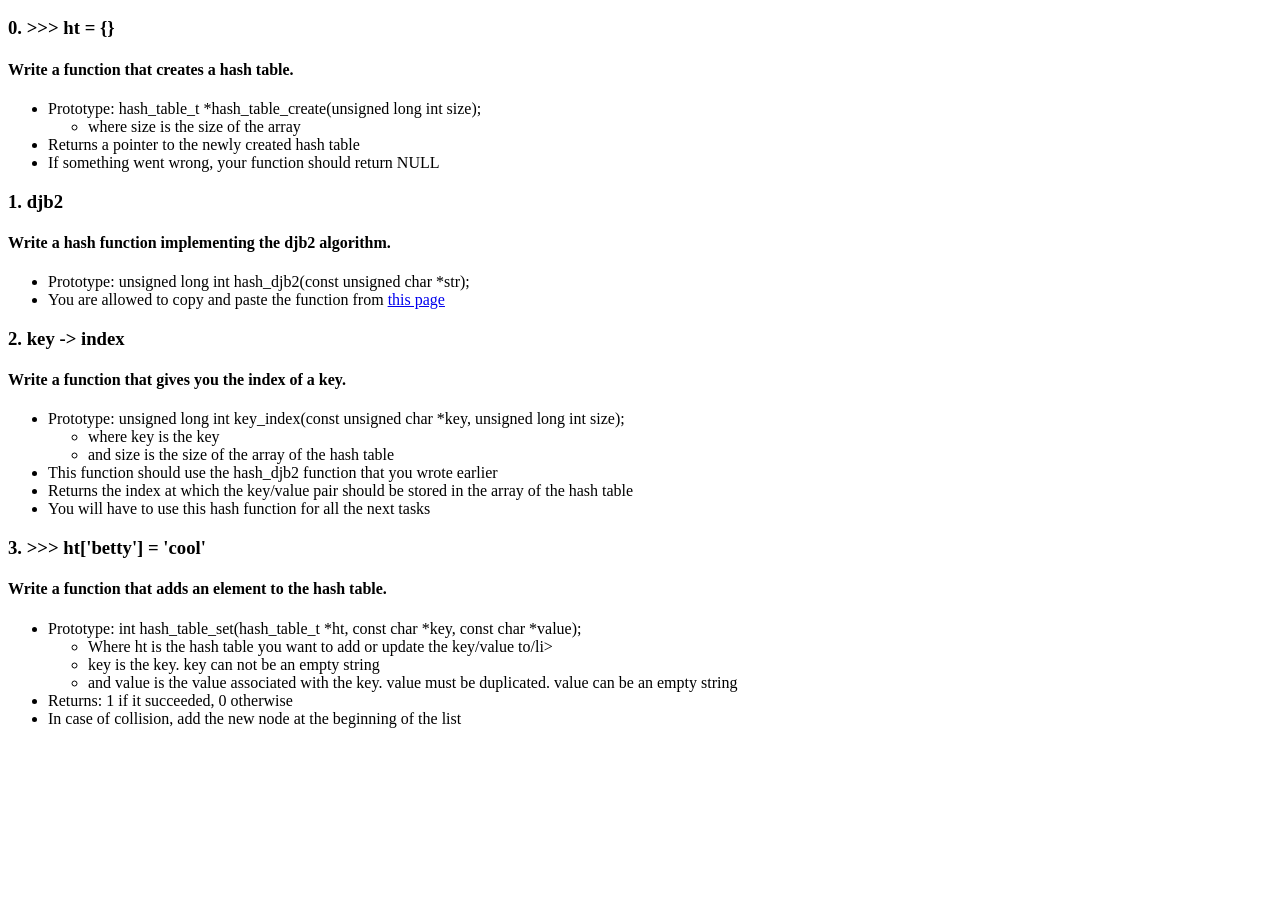
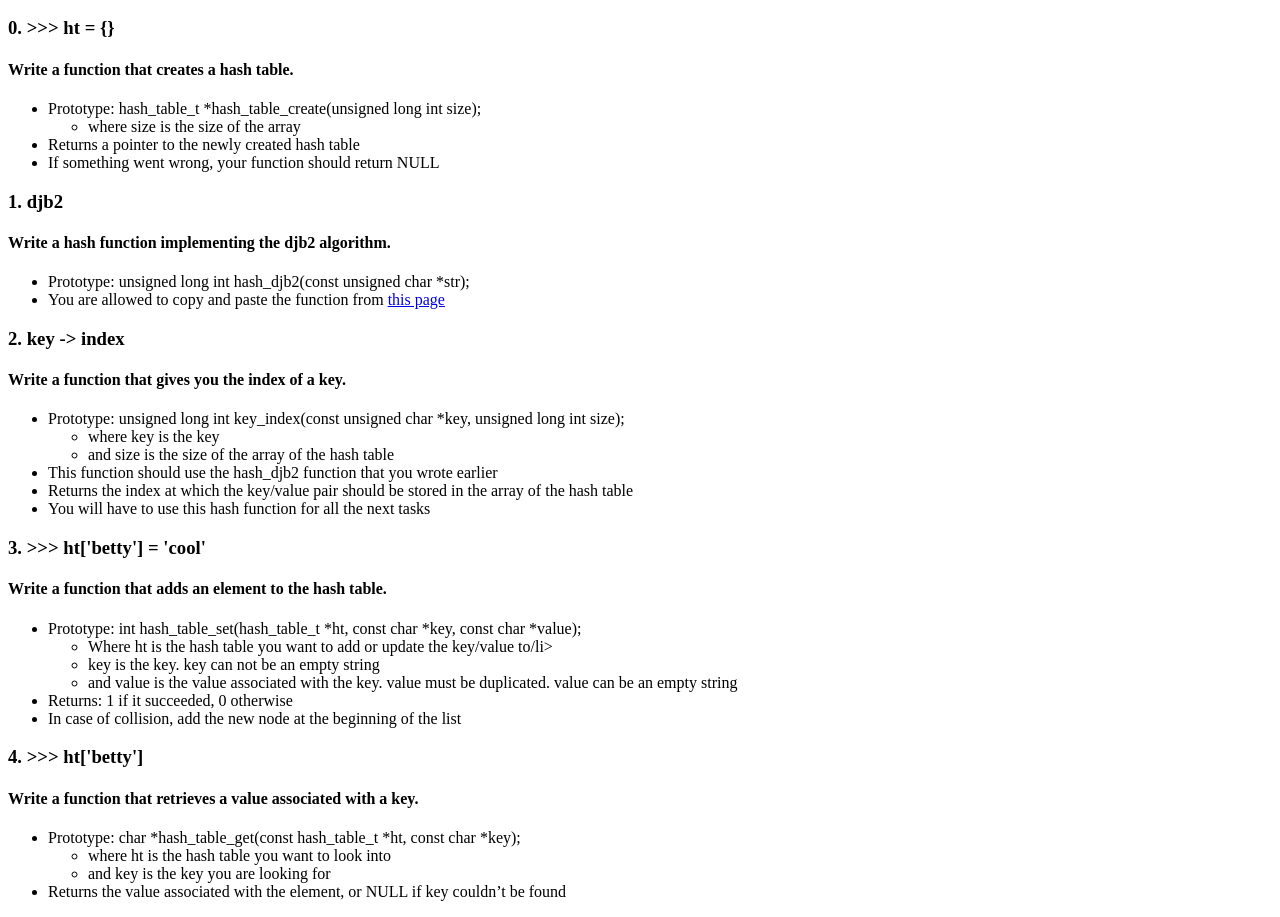
Before and after one commit to obamwonyi/alx-low_level_programming, a plain HTML site: page 0x1A-hash_tables/index.html in a window 1280 px wide. Shown: the part 96-1013 px from the top of the page. Before the commit the page ends 840 px from the top, so only its background shows below. Drawn offline with Linux system fonts and the light colour scheme.

Commit message:
updated README.md documentation

```diff
--- a/0x1A-hash_tables/index.html
+++ b/0x1A-hash_tables/index.html
@@ -83,3 +83,23 @@
 
   </ul>
 </div>
+
+
+<!-- task 4-->
+<div>
+  <h3>4. >>> ht['betty']</h3>
+  <h4>Write a function that retrieves a value associated with a key.</h4>
+  <ul>
+    <li>
+      Prototype: char *hash_table_get(const hash_table_t *ht, const char *key);
+      <ul>
+        <li>where ht is the hash table you want to look into </li>
+        <li>and key is the key you are looking for</li>
+      </ul>
+    </li>
+
+    <li>Returns the value associated with the element,
+      or NULL if key couldn’t be found</li>
+
+  </ul>
+</div>
```
Also changed, not shown: 1 other file.
